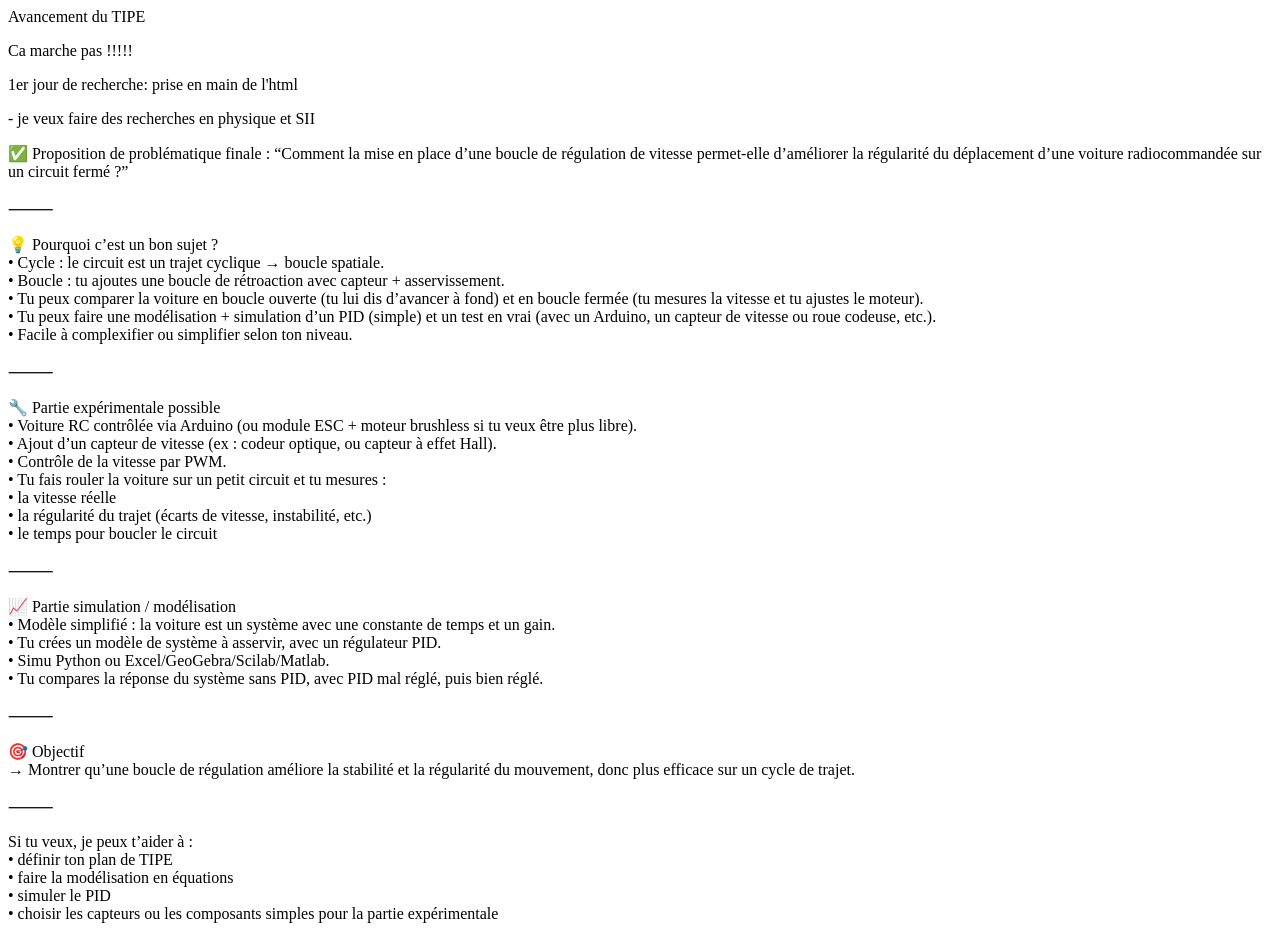
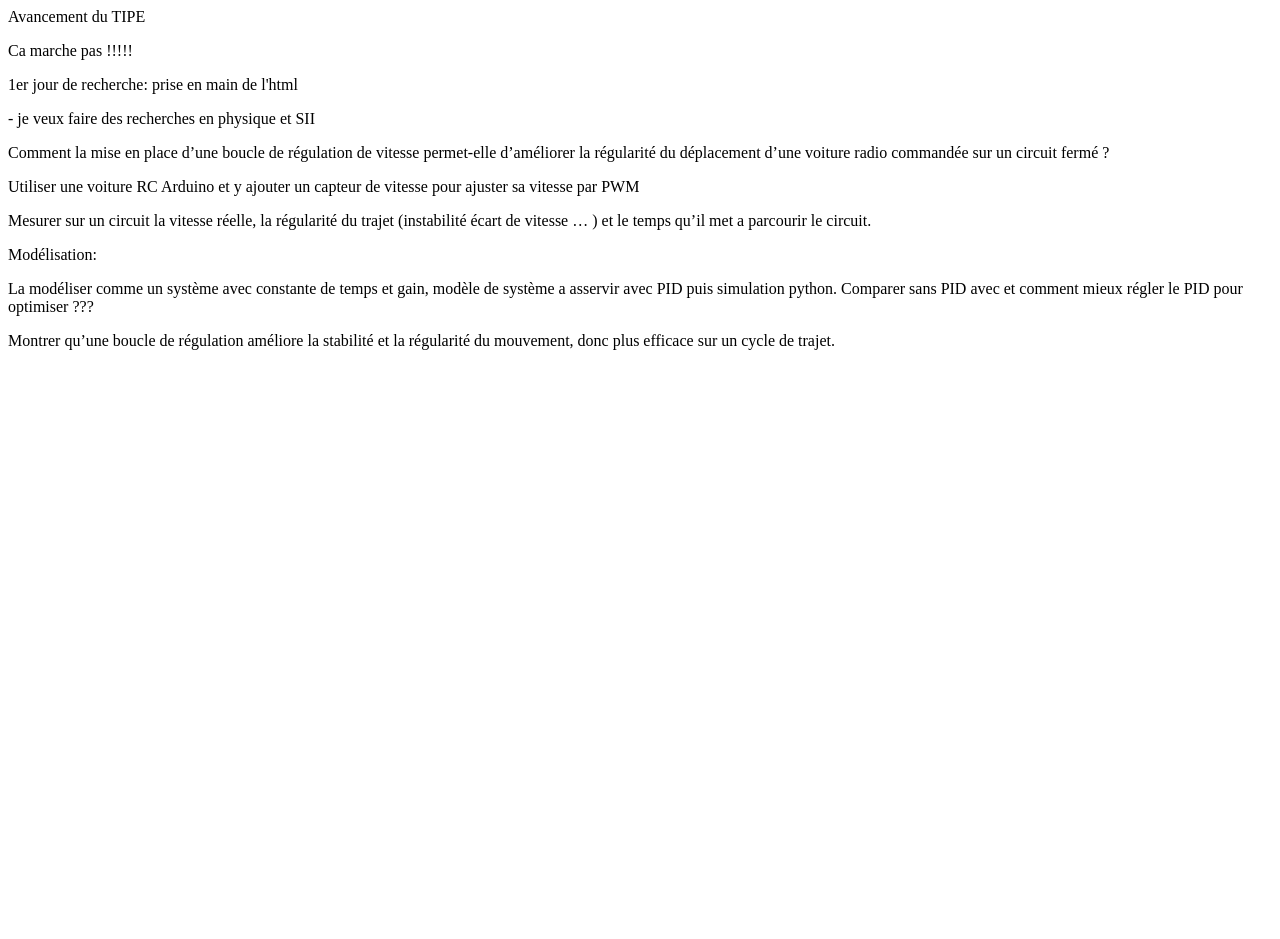
Before and after one commit to lucas7dsc/lucas7dsc.github.io, a plain HTML site: page index.html in a window 1280 px wide. After the commit the page ends 800 px from the top, so only its background shows below. Drawn offline with Linux system fonts and the light colour scheme.

Commit message:
Update index.html

```diff
--- a/index.html
+++ b/index.html
@@ -4,50 +4,17 @@
     <p>Ca marche pas !!!!!</p>
     <p> 1er jour de recherche: prise en main de l'html</p>
     <p>- je veux faire des recherches en physique et SII</p>
-    <p>✅ Proposition de problématique finale :
+<p>Comment la mise en place d’une boucle de régulation de vitesse permet-elle d’améliorer la régularité du déplacement d’une voiture radio commandée sur un circuit fermé ?</p>
+<p>
+    Utiliser une voiture RC Arduino et y ajouter un capteur de vitesse pour ajuster sa vitesse par PWM</p>
+    <p>
+    Mesurer sur un circuit la vitesse réelle, la régularité du trajet (instabilité écart de vitesse … ) et le temps qu’il met a parcourir le circuit.
+    </p>
+    <p>
+    Modélisation:</p>
+    <p>
+    La modéliser comme un système avec constante de temps et gain, modèle de système a asservir avec PID puis simulation python. Comparer sans PID avec et comment mieux régler le PID pour optimiser ??? </p>
+    <p>
+    Montrer qu’une boucle de régulation améliore la stabilité et la régularité du mouvement, donc plus efficace sur un cycle de trajet.</p>
 
-        “Comment la mise en place d’une boucle de régulation de vitesse permet-elle d’améliorer la régularité du déplacement d’une voiture radiocommandée sur un circuit fermé ?”
-        <br><p>
-        ⸻
-
-        <p>   💡 Pourquoi c’est un bon sujet ?<br>
-            •	Cycle : le circuit est un trajet cyclique → boucle spatiale.<br>
-            •	Boucle : tu ajoutes une boucle de rétroaction avec capteur + asservissement.<br>
-            •	Tu peux comparer la voiture en boucle ouverte (tu lui dis d’avancer à fond) et en boucle fermée (tu mesures la vitesse et tu ajustes le moteur).<br>
-            •	Tu peux faire une modélisation + simulation d’un PID (simple) et un test en vrai (avec un Arduino, un capteur de vitesse ou roue codeuse, etc.).<br>
-            •	Facile à complexifier ou simplifier selon ton niveau.<br>
-            <p>
-        ⸻
-        <p>
-        🔧 Partie expérimentale possible<br>
-            •	Voiture RC contrôlée via Arduino (ou module ESC + moteur brushless si tu veux être plus libre).<br>
-            •	Ajout d’un capteur de vitesse (ex : codeur optique, ou capteur à effet Hall).<br>
-            •	Contrôle de la vitesse par PWM.<br>
-            •	Tu fais rouler la voiture sur un petit circuit et tu mesures :<br>
-            •	la vitesse réelle<br>
-            •	la régularité du trajet (écarts de vitesse, instabilité, etc.)<br>
-            •	le temps pour boucler le circuit<br>
-            <p>
-        ⸻
-        <p>
-        📈 Partie simulation / modélisation<br>
-            •	Modèle simplifié : la voiture est un système avec une constante de temps et un gain.<br>
-            •	Tu crées un modèle de système à asservir, avec un régulateur PID.<br>
-            •	Simu Python ou Excel/GeoGebra/Scilab/Matlab.<br>
-            •	Tu compares la réponse du système sans PID, avec PID mal réglé, puis bien réglé.<br>
-            <p>
-        ⸻
-        <p>
-        🎯 Objectif<br>
-
-        → Montrer qu’une boucle de régulation améliore la stabilité et la régularité du mouvement, donc plus efficace sur un cycle de trajet.<br>
-        <p>
-        ⸻
-        <p>
-        Si tu veux, je peux t’aider à :<br>
-            •	définir ton plan de TIPE<br>
-            •	faire la modélisation en équations<br>
-            •	simuler le PID<br>
-            •	choisir les capteurs ou les composants simples pour la partie expérimentale<br>
-            <p>
 </html>
```
